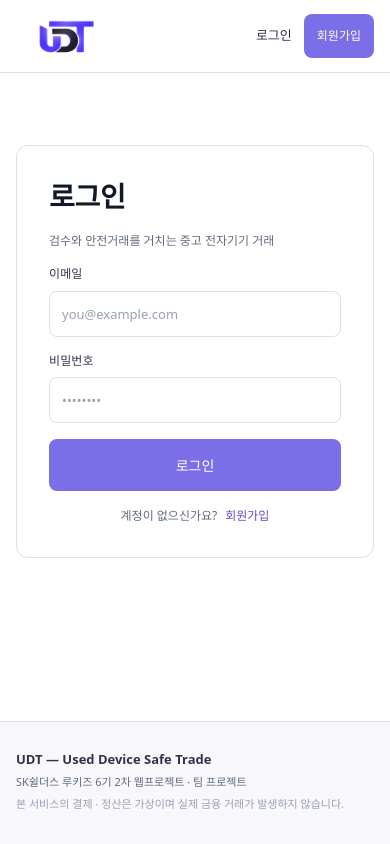
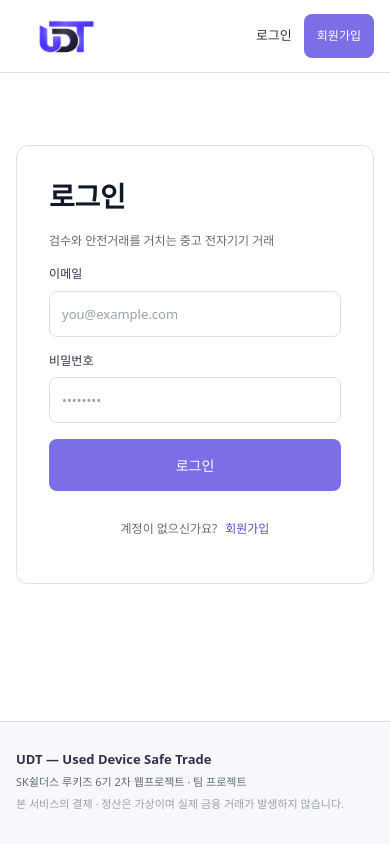
Before and after one commit to SkshieldusRookies06/UDT-Used_Device_Trade_Frontend, a React (Vite) app: page /login in a window 390 px wide. Built offline with nearby package versions, Linux system fonts and the light colour scheme; no server answers.

Commit message:
feat(responsive): 로그인·회원가입·상품 등록 모바일 대응 [T-020]

```diff
--- a/src/pages/LoginPage/LoginPage.module.css
+++ b/src/pages/LoginPage/LoginPage.module.css
@@ -108,3 +108,15 @@
   color: var(--color-primary-text);
   font-weight: var(--text-label-weight);
 }
+
+@media (max-width: 767px) {
+  .switch { align-items: center; }
+
+  .switchLink {
+    display: inline-flex;
+    align-items: center;
+    justify-content: center;
+    min-width: var(--touch-target);
+    min-height: var(--touch-target);
+  }
+}
--- a/src/pages/ProductNewPage/ProductNewPage.module.css
+++ b/src/pages/ProductNewPage/ProductNewPage.module.css
@@ -395,4 +395,20 @@
   .actions button {
     width: 100%;
   }
+
+  .bcLink {
+    display: inline-flex;
+    align-items: center;
+    min-height: var(--touch-target);
+  }
+
+  .deleteBtn,
+  .deleteBtn:hover {
+    top: 0;
+    right: 0;
+    width: var(--touch-target);
+    height: var(--touch-target);
+    border: calc((var(--touch-target) - 24px) / 2) solid transparent;
+    background-clip: padding-box;
+  }
 }
--- a/src/pages/SignupPage/SignupPage.module.css
+++ b/src/pages/SignupPage/SignupPage.module.css
@@ -107,3 +107,15 @@
   color: var(--color-primary-text);
   font-weight: var(--text-label-weight);
 }
+
+@media (max-width: 767px) {
+  .switch { align-items: center; }
+
+  .switchLink {
+    display: inline-flex;
+    align-items: center;
+    justify-content: center;
+    min-width: var(--touch-target);
+    min-height: var(--touch-target);
+  }
+}
```
